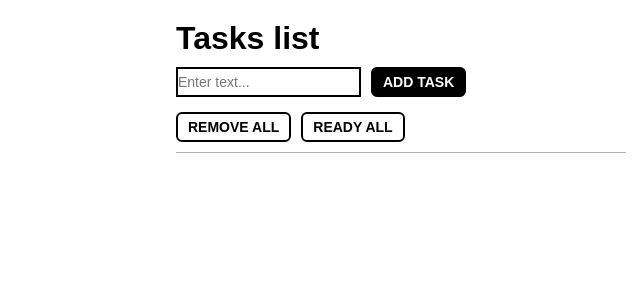
After one commit to penguin-astronaut/tasks, a PHP site: page /templates/index.php in a window 1280 px wide. The commit adds this page. Shown: the top 300 px of the page, without its empty margins (239-879 px from the left). Run offline with PHP 8.4, Linux system fonts and the light colour scheme; the template is opened without the code that fills it, so the values that code supplies are empty.

Commit message:
feat: index page

```diff
--- a/assets/style.css
+++ b/assets/style.css
@@ -55,7 +55,11 @@
 .new-task__input {
     margin-right: 10px;
 }
-
+.new-task__error {
+    margin-top: 5px;
+    font-size: 12px;
+    color: #ee2500;
+}
 .task {
     display: flex;
     padding: 10px 0;
--- /dev/null
+++ b/templates/index.php
@@ -0,0 +1,58 @@
+<?php
+/** @var array $tasksList This is array of task. */
+/** @var string $error This is form error message form. */
+?>
+<!doctype html>
+<html lang="en">
+<head>
+    <meta charset="UTF-8">
+    <meta name="viewport"
+          content="width=device-width, user-scalable=no, initial-scale=1.0, maximum-scale=1.0, minimum-scale=1.0">
+    <meta http-equiv="X-UA-Compatible" content="ie=edge">
+    <link rel="stylesheet" href="/assets/style.css">
+    <title>Tasks</title>
+</head>
+<body>
+<div class="wrapper">
+    <h1>Tasks list</h1>
+    <div class="tasks-actions">
+        <div class="new-task">
+            <form class="new-task__form" method="post" action="/index.php">
+                <input class="input new-task__input" type="text" name="text" placeholder="Enter text...">
+                <button class="button button--filled">add task</button>
+            </form>
+            <?php if ($error): ?>
+                <p class="new-task__error"><?=$error?></p>
+            <?php endif; ?>
+        </div>
+        <div class="tasks-actions__buttons">
+            <a href="/actions.php?action=remove_all" class="button">remove all</a>
+            <a href="/actions.php?action=ready_all" class="button">ready all</a>
+        </div>
+
+    </div>
+
+    <div class="tasks">
+        <?php foreach ($tasksList as $task): ?>
+            <div class="task">
+                <div class="task__content">
+                    <div class="task__text"><?= $task['description']; ?></div>
+                    <div class="task-actions">
+                        <a href="/actions.php?action=remove&id=<?= $task['id']; ?>" class="button">remove</a>
+                        <?php if ($task['status'] == Tasks::STATUS_READY): ?>
+                            <a href="/actions.php?action=change_status&status=unready&id=<?= $task['id']; ?>" class="button">unready</a>
+                        <?php else: ?>
+                            <a href="/actions.php?action=change_status&status=ready&id=<?= $task['id']; ?>" class="button">ready</a>
+                        <?php endif; ?>
+                    </div>
+                </div>
+                <div class="task__status<?= $task['status'] !== Tasks::STATUS_READY ? '' : ' task__status--ready' ?>">
+                </div>
+
+            </div>
+        <?php endforeach; ?>
+    </div>
+</div>
+
+</body>
+</html>
```
Also changed, not shown: index.php (added, +25 -0 lines).
